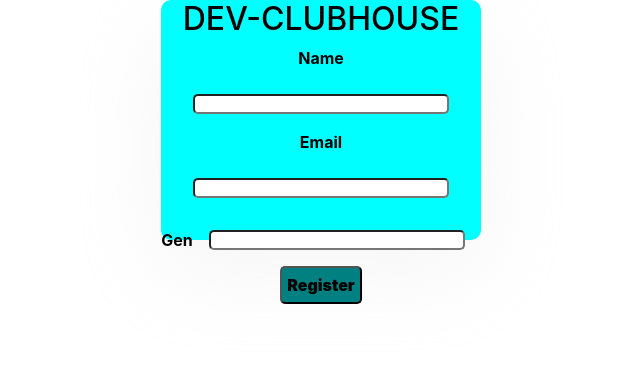
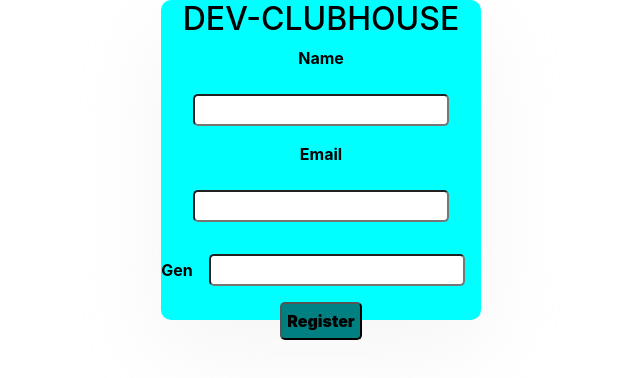
Before and after one commit to Freedom-seven/user, a React (Create React App) app: page / in a window 1280 px wide. Shown: the top 378 px of the page, without its empty margins (359-999 px from the left). Built offline with nearby package versions, Linux system fonts and the light colour scheme.

Commit message:
add height to input

```diff
--- a/src/Component/AddForm.css
+++ b/src/Component/AddForm.css
@@ -8,7 +8,7 @@ body{
    background-color: aqua;
    color: black;
    border-radius: 10px;
-   height: 15rem;
+   height: 20rem;
    width: 20rem;
    margin: auto;
    font-weight: bolder;
@@ -17,7 +17,7 @@ body{
 
   .formInput {
     margin: 1rem;
-    height: 20px;
+    height: 2rem;
     width: auto;
     border-radius: 5px;
   }
```
